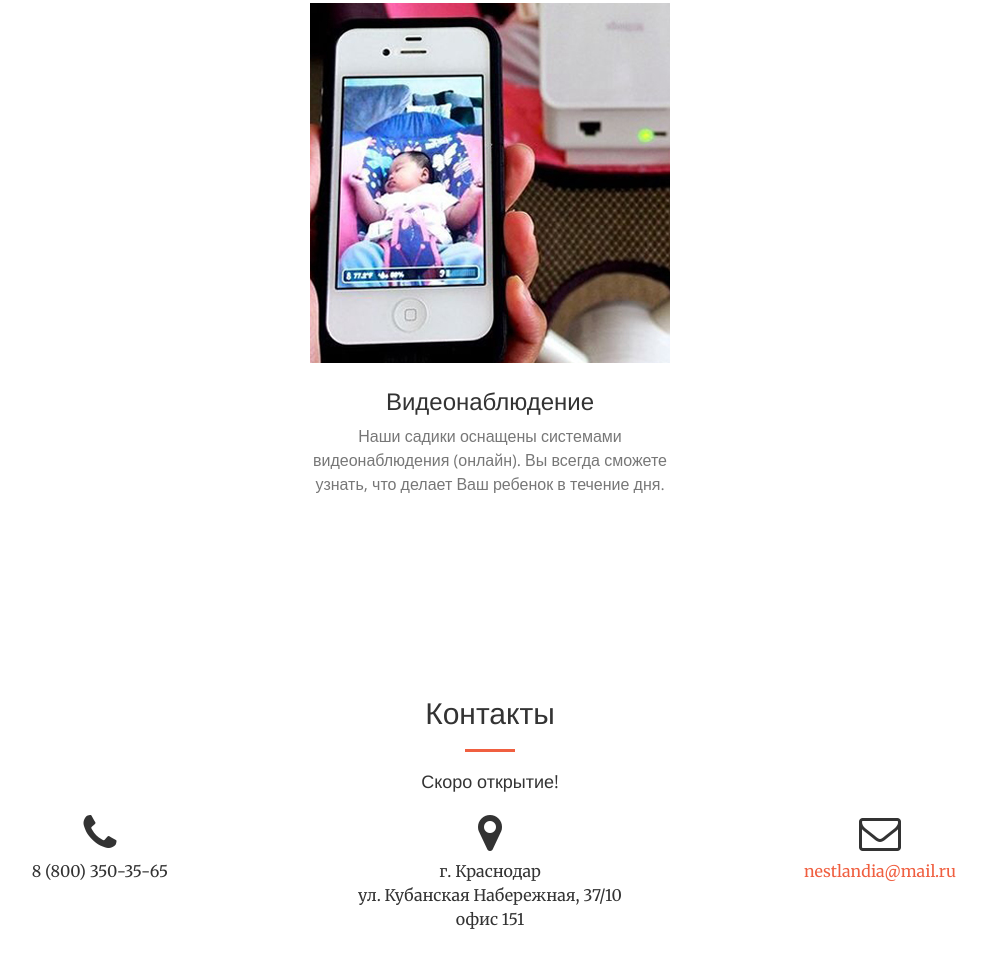
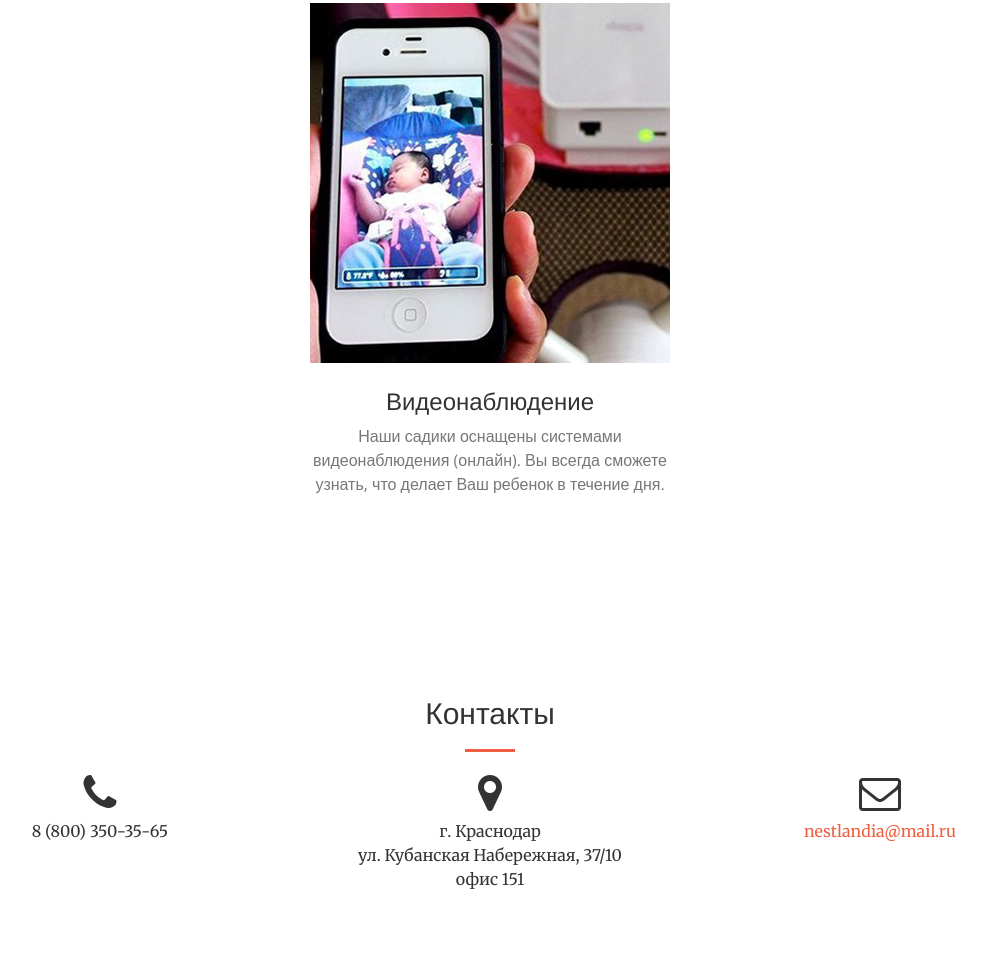
Before and after one commit to nest-land/nest-land.github.io, a plain HTML site: page index.html in a window 1280 px wide. Shown: the part 2534-3501 px from the top of the page, without its empty margins (150-1137 px from the left). Drawn offline with nearby package versions, Linux system fonts and the light colour scheme.

Commit message:
fix index

```diff
--- a/index.html
+++ b/index.html
@@ -165,7 +165,6 @@
                 <div class="col-lg-12 text-center">
                     <h2 class="section-heading">Контакты</h2>
                     <hr class="primary">
-                    <p class="text-muted"><h4>Скоро открытие!</h4></p>
                 </div>
                 <div class="col-lg-4 text-center">
                     <i class="fa fa-phone fa-3x wow bounceIn"></i>
```
